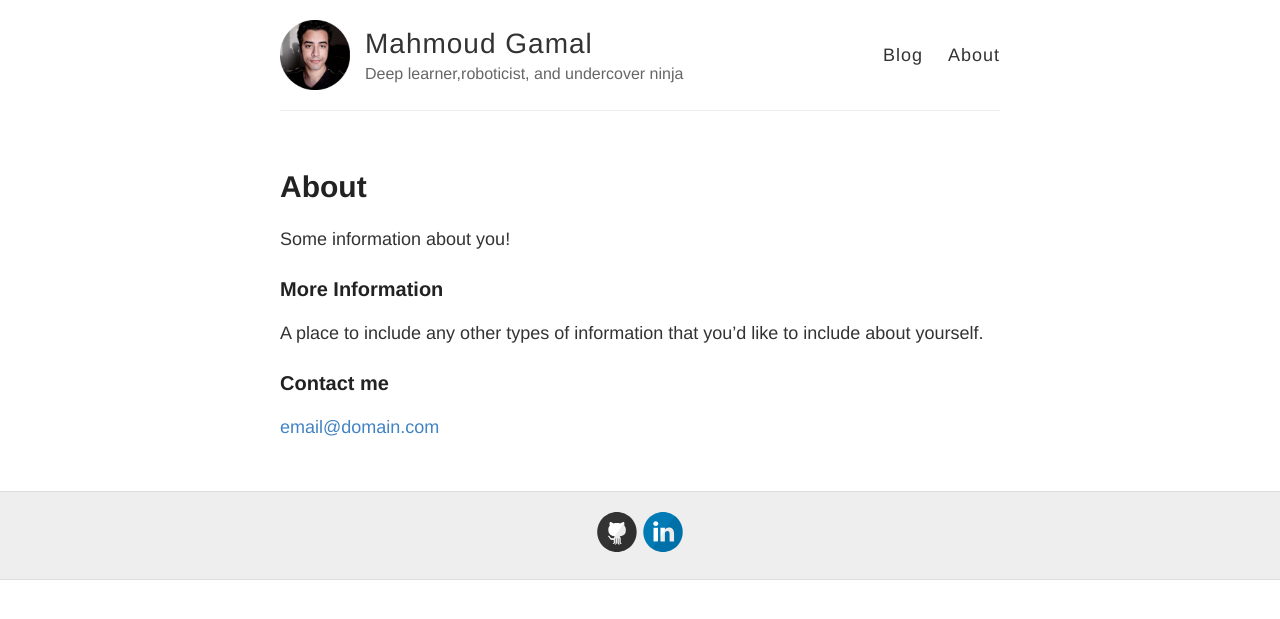
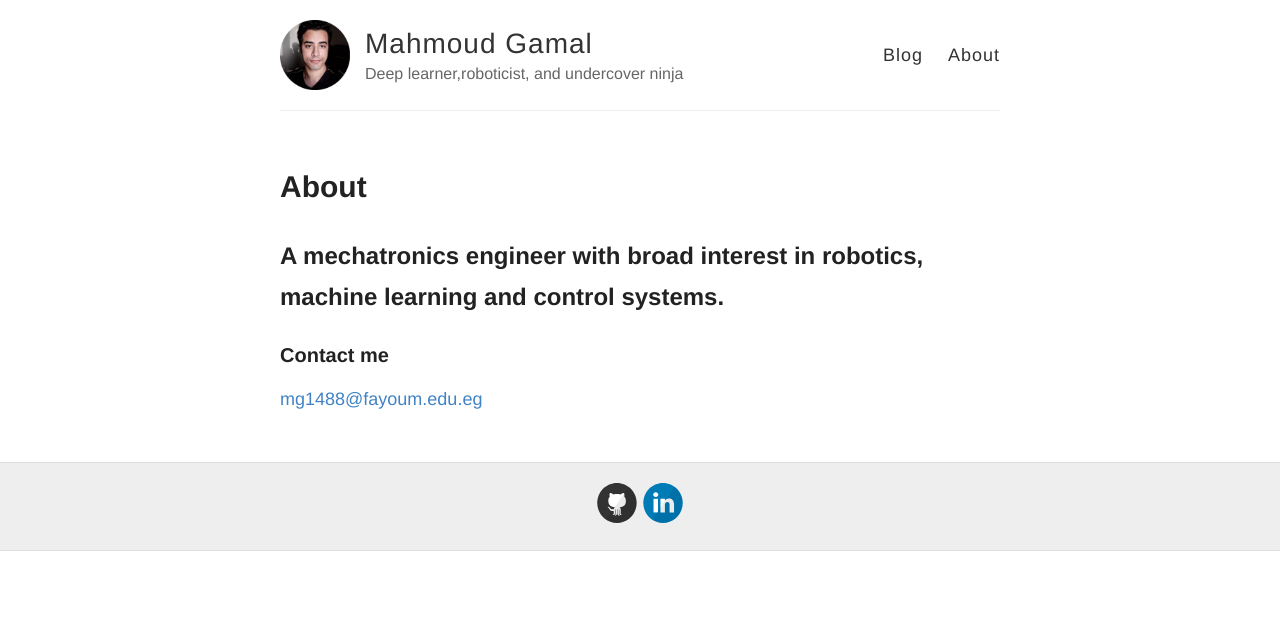
Before and after one commit to mgama1/mgama1.github.io, a Jekyll site: the page built from about.md, in a window 1280 px wide. Shown: the top 619 px of the page. Built offline with Jekyll 4.4.1, drawn with Linux system fonts in a browser that asks for light colours.

Commit message:
Update about.md

```diff
--- a/about.md
+++ b/about.md
@@ -4,12 +4,8 @@ title: About
 permalink: /about/
 ---
 
-Some information about you!
-
-### More Information
-
-A place to include any other types of information that you'd like to include about yourself.
+## A mechatronics engineer with broad interest in robotics, machine learning and control systems.
 
 ### Contact me
 
-[email@domain.com](mailto:email@domain.com)
+[mg1488@fayoum.edu.eg](mailto:mg1488@fayoum.edu.eg)
```
